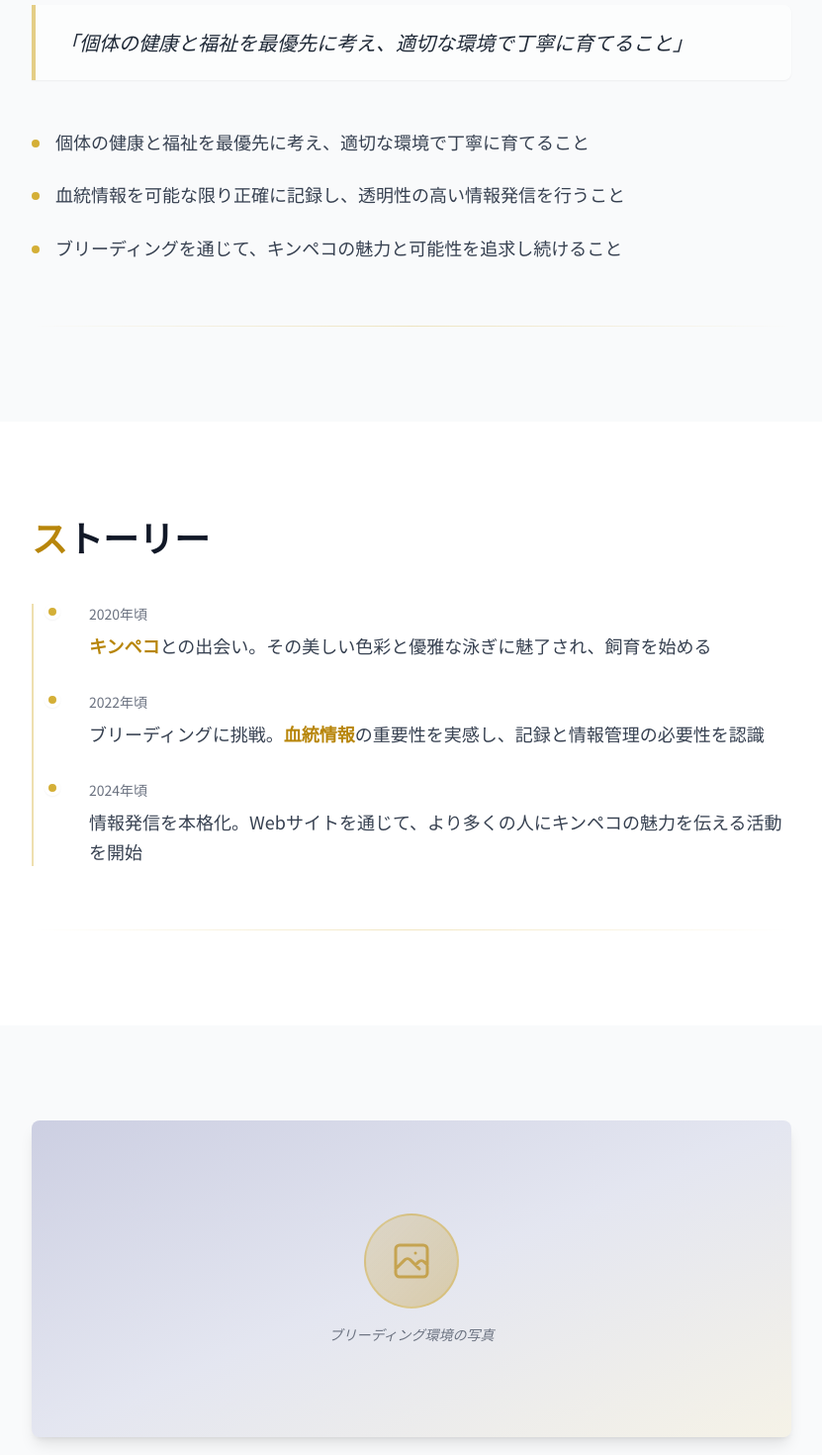
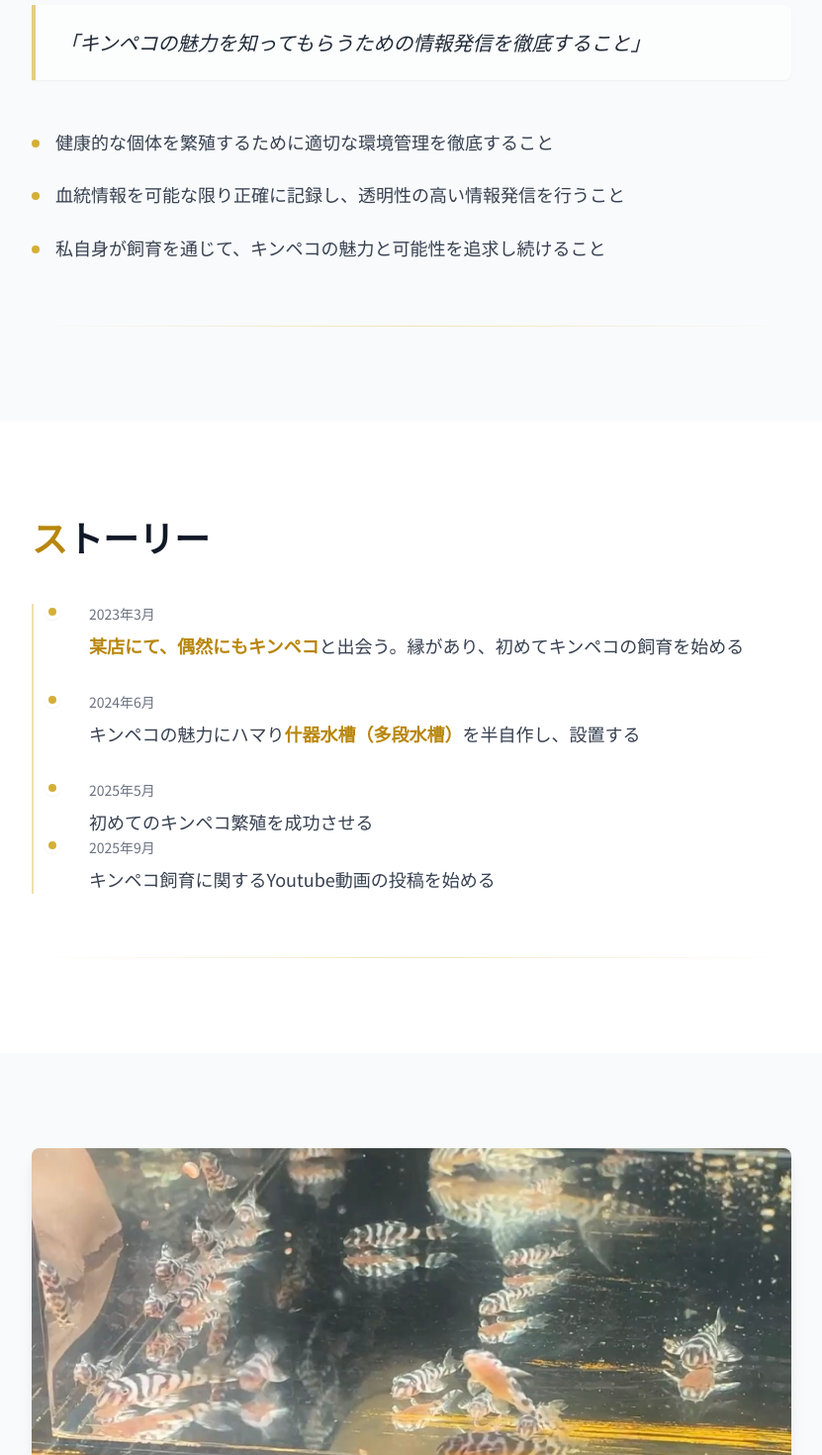
Before and after one commit to baruzeharuna-star/abyss_kinpeko, a Next.js app: page /about in a window 1280 px wide. Shown: the part 900-2370 px from the top of the page at 99% size, without its empty margins (224-1055 px from the left). Built offline with nearby package versions, Linux system fonts and the light colour scheme; no server answers.

Commit message:
画像を差し替え

```diff
--- a/app/about/page.tsx
+++ b/app/about/page.tsx
@@ -1,3 +1,4 @@
+import Image from "next/image";
 import BloodlineLinkButton from "../components/BloodlineLinkButton";
 
 export default function AboutPage() {
@@ -21,13 +22,13 @@ export default function AboutPage() {
       <section className="py-16 md:py-24 px-4">
         <div className="max-w-3xl mx-auto">
           <p className="text-lg md:text-xl text-gray-700 leading-relaxed mb-4">
-            <span className="text-accent-600 font-semibold">キンペコ</span>という美しい熱帯魚との出会いから、ブリーディングの世界へ足を踏み入れました。
+           2024年3月に <span className="text-accent-600 font-semibold">キンペコ</span>という美しい熱帯魚と出会い、キンペコ飼育の世界に足を踏み入れました。
           </p>
           <p className="text-lg md:text-xl text-gray-700 leading-relaxed mb-4">
-            日々の観察と記録を通じて、個体の成長や特徴を丁寧に把握し、血統の情報を可能な限り明確にしていくことが、私たちの使命だと考えています。
+            日々の観察と記録を通じて、個体の成長や特徴を丁寧に把握し、血統の情報を可能な限り明確にしていくことが重要だと感じています。
           </p>
           <p className="text-lg md:text-xl text-gray-700 leading-relaxed">
-            キンペコの世界をより多くの人に知っていただくため、情報発信とブリーディングに取り組んでいます。
+            キンペコの世界をより多くの人に知っていただくため、ブリーダーを目指して情報発信とブリーディングに取り組んでいます。
           </p>
         </div>
         {/* セクション区切りライン */}
@@ -44,7 +45,7 @@ export default function AboutPage() {
           {/* 強調文：哲学・思想を左ボーダー付きカードで表現 */}
           <div className="mb-12 pl-6 border-l-4 border-accent-500/60 bg-white/50 py-6 pr-6 rounded-r-lg shadow-sm">
             <p className="text-lg md:text-xl text-gray-800 leading-relaxed italic">
-              「個体の健康と福祉を最優先に考え、適切な環境で丁寧に育てること」
+              「キンペコの魅力を知ってもらうための情報発信を徹底すること」
             </p>
           </div>
 
@@ -52,7 +53,7 @@ export default function AboutPage() {
             <li className="flex items-start">
               <span className="flex-shrink-0 w-2 h-2 bg-accent-500 rounded-full mt-3 mr-4"></span>
               <p className="text-lg text-gray-700 leading-relaxed">
-                個体の健康と福祉を最優先に考え、適切な環境で丁寧に育てること
+                健康的な個体を繁殖するために適切な環境管理を徹底すること
               </p>
             </li>
             <li className="flex items-start">
@@ -64,7 +65,7 @@ export default function AboutPage() {
             <li className="flex items-start">
               <span className="flex-shrink-0 w-2 h-2 bg-accent-500 rounded-full mt-3 mr-4"></span>
               <p className="text-lg text-gray-700 leading-relaxed">
-                ブリーディングを通じて、キンペコの魅力と可能性を追求し続けること
+                私自身が飼育を通じて、キンペコの魅力と可能性を追求し続けること
               </p>
             </li>
           </ul>
@@ -83,30 +84,39 @@ export default function AboutPage() {
             <div className="relative">
               <div className="absolute -left-[21px] top-0 w-4 h-4 bg-accent-500 rounded-full border-4 border-white shadow-sm"></div>
               <div className="ml-6">
-                <p className="text-sm text-gray-500 mb-2">2020年頃</p>
+                <p className="text-sm text-gray-500 mb-2">2023年3月</p>
                 <p className="text-lg text-gray-700 leading-relaxed">
-                  <span className="text-accent-600 font-semibold">キンペコ</span>との出会い。その美しい色彩と優雅な泳ぎに魅了され、飼育を始める
+                  <span className="text-accent-600 font-semibold">某店にて、偶然にもキンペコ</span>と出会う。縁があり、初めてキンペコの飼育を始める
                 </p>
               </div>
             </div>
             <div className="relative">
               <div className="absolute -left-[21px] top-0 w-4 h-4 bg-accent-500 rounded-full border-4 border-white shadow-sm"></div>
               <div className="ml-6">
-                <p className="text-sm text-gray-500 mb-2">2022年頃</p>
+                <p className="text-sm text-gray-500 mb-2">2024年6月</p>
                 <p className="text-lg text-gray-700 leading-relaxed">
-                  ブリーディングに挑戦。<span className="text-accent-600 font-semibold">血統情報</span>の重要性を実感し、記録と情報管理の必要性を認識
+                  キンペコの魅力にハマり<span className="text-accent-600 font-semibold">什器水槽（多段水槽）</span>を半自作し、設置する
                 </p>
               </div>
             </div>
             <div className="relative">
               <div className="absolute -left-[21px] top-0 w-4 h-4 bg-accent-500 rounded-full border-4 border-white shadow-sm"></div>
               <div className="ml-6">
-                <p className="text-sm text-gray-500 mb-2">2024年頃</p>
+                <p className="text-sm text-gray-500 mb-2">2025年5月</p>
                 <p className="text-lg text-gray-700 leading-relaxed">
-                  情報発信を本格化。Webサイトを通じて、より多くの人にキンペコの魅力を伝える活動を開始
+                  初めてのキンペコ繁殖を成功させる
+                </p>
+              </div>
+              <div className="relative">
+              <div className="absolute -left-[21px] top-0 w-4 h-4 bg-accent-500 rounded-full border-4 border-white shadow-sm"></div>
+              <div className="ml-6">
+                <p className="text-sm text-gray-500 mb-2">2025年9月</p>
+                <p className="text-lg text-gray-700 leading-relaxed">
+                  キンペコ飼育に関するYoutube動画の投稿を始める
                 </p>
               </div>
             </div>
+          </div>
           </div>
         </div>
         {/* セクション区切りライン */}
@@ -117,27 +127,13 @@ export default function AboutPage() {
       <section className="py-16 md:py-24 px-4 bg-gray-50">
         <div className="max-w-3xl mx-auto">
           <div className="relative w-full h-64 md:h-80 rounded-lg overflow-hidden shadow-lg bg-gradient-to-br from-primary-900/20 via-primary-800/10 to-accent-500/10">
-            {/* プレースホルダー：実際の画像に置き換え可能 */}
-            <div className="absolute inset-0 flex items-center justify-center">
-              <div className="text-center px-8">
-                <div className="w-24 h-24 mx-auto mb-4 rounded-full bg-gradient-to-br from-accent-500/20 to-accent-600/30 border-2 border-accent-500/40 flex items-center justify-center">
-                  <svg className="w-12 h-12 text-accent-600/60" fill="none" stroke="currentColor" viewBox="0 0 24 24">
-                    <path strokeLinecap="round" strokeLinejoin="round" strokeWidth={1.5} d="M4 16l4.586-4.586a2 2 0 012.828 0L16 16m-2-2l1.586-1.586a2 2 0 012.828 0L20 14m-6-6h.01M6 20h12a2 2 0 002-2V6a2 2 0 00-2-2H6a2 2 0 00-2 2v12a2 2 0 002 2z" />
-                  </svg>
-                </div>
-                <p className="text-sm text-gray-500 italic">
-                  {/* 実際の画像を配置する場合は、以下のコメントアウト部分を使用 */}
-                  {/* <Image
-                    src="/images/about/breeding-environment.jpg"
-                    alt="ブリーディング環境"
-                    fill
-                    className="object-cover"
-                    priority
-                  /> */}
-                  ブリーディング環境の写真
-                </p>
-              </div>
-            </div>
+            <Image
+              src="/images/about/breeding_pic.jpg"
+              alt="ブリーディング環境"
+              fill
+              className="object-cover"
+              priority
+            />
           </div>
         </div>
       </section>
@@ -149,7 +145,7 @@ export default function AboutPage() {
             <span className="text-accent-600">い</span>まやっていること
           </h2>
           <p className="text-lg text-gray-700 leading-relaxed mb-8">
-            現在は、約2畳の専用スペースでブリーディングを行っています。日々の観察と記録を大切にしながら、個体の成長をサポートしています。
+            現在は、約2畳の専用スペースでキンペコの飼育を行っています。日々の観察と記録を大切にしながら、情報発信に力を入れています。
           </p>
           <ul className="space-y-4">
             <li className="flex items-start">
@@ -167,7 +163,7 @@ export default function AboutPage() {
             <li className="flex items-start">
               <span className="text-accent-500 mr-3 font-bold">•</span>
               <p className="text-lg text-gray-700 leading-relaxed">
-                情報発信とコミュニティへの貢献
+                情報発信とYoutube動画の投稿
               </p>
             </li>
           </ul>
@@ -179,7 +175,7 @@ export default function AboutPage() {
       {/* Link Section */}
       <section className="py-16 md:py-24 px-4">
         <div className="max-w-3xl mx-auto text-center">
-          <BloodlineLinkButton>ブリードしている血統を見る</BloodlineLinkButton>
+          <BloodlineLinkButton>繁殖している血統を見る</BloodlineLinkButton>
         </div>
       </section>
     </div>
--- a/app/blog/[slug]/page.tsx
+++ b/app/blog/[slug]/page.tsx
@@ -141,7 +141,7 @@ export default function BlogPostPage() {
       {/* ヒーローセクション */}
       <section
         ref={heroRef}
-        className={`relative text-gray-900 py-16 sm:py-20 md:py-32 lg:py-40 overflow-hidden min-h-[400px] sm:min-h-[500px] md:min-h-[600px] transition-all duration-1000 ${
+        className={`relative text-gray-900 pt-16 pb-6 sm:pt-20 sm:pb-8 md:pt-32 md:pb-24 lg:pt-40 lg:pb-32 overflow-hidden transition-all duration-1000 ${
           isVisible.hero ? "opacity-100" : "opacity-0"
         }`}
       >
@@ -150,17 +150,17 @@ export default function BlogPostPage() {
           <div className="max-w-4xl mx-auto">
             <Link
               href="/blog"
-              className="inline-block text-primary-600 hover:text-primary-800 mb-6 transition-colors font-medium"
+              className="inline-block text-primary-600 hover:text-primary-800 mb-4 sm:mb-5 md:mb-6 transition-colors font-medium"
             >
               ← ブログ一覧に戻る
             </Link>
-            <div className="flex items-center gap-4 mb-6">
+            <div className="flex items-center gap-4 mb-4 sm:mb-5 md:mb-6">
               <div className="h-1 w-16 bg-gradient-to-r from-accent-500 to-primary-600 rounded-full animate-gradient"></div>
               <p className="text-sm md:text-base font-medium text-primary-600 tracking-wider uppercase">
                 {formatDate(post.date)}
               </p>
             </div>
-            <h1 className="text-2xl sm:text-3xl md:text-4xl lg:text-6xl xl:text-7xl font-bold leading-tight mb-8 text-gradient">
+            <h1 className="text-2xl sm:text-3xl md:text-4xl lg:text-6xl xl:text-7xl font-bold leading-tight mb-3 sm:mb-4 md:mb-8 text-gradient">
               {post.title}
             </h1>
             {/* タグ表示を一旦非表示 */}
@@ -183,7 +183,7 @@ export default function BlogPostPage() {
       {/* 記事内容セクション */}
       <section
         ref={contentRef}
-        className={`bg-white py-4 md:py-6 transition-all duration-1000 ${
+        className={`bg-white pt-4 pb-4 sm:pt-6 sm:pb-6 md:pt-6 md:pb-6 transition-all duration-1000 ${
           isVisible.content ? "opacity-100 translate-y-0" : "opacity-0 translate-y-8"
         }`}
       >
--- a/app/components/Header.tsx
+++ b/app/components/Header.tsx
@@ -68,11 +68,11 @@ export default function Header() {
                 飼育環境
               </Link>
             </li>
-            <li>
+            {/* <li>
               <Link href="/purchase" className="px-3 py-2 hover:text-accent-400 transition-colors text-sm lg:text-base">
                 購入方法
               </Link>
-            </li>
+            </li> */}
             <li>
               <Link href="/blog" className="px-3 py-2 hover:text-accent-400 transition-colors text-sm lg:text-base">
                 ブログ
@@ -126,7 +126,7 @@ export default function Header() {
                   飼育環境
                 </Link>
               </li>
-              <li>
+              {/* <li>
                 <Link
                   href="/purchase"
                   className="block px-4 py-3 hover:bg-white/10 transition-colors text-base"
@@ -134,7 +134,7 @@ export default function Header() {
                 >
                   購入方法
                 </Link>
-              </li>
+              </li> */}
               <li>
                 <Link
                   href="/blog"
--- a/app/page.tsx
+++ b/app/page.tsx
@@ -82,12 +82,12 @@ export default function Home() {
         <div className="relative z-10 container mx-auto px-4 w-full">
           <div className="max-w-4xl mx-auto text-center md:text-left">
             <h1 className="text-3xl md:text-4xl lg:text-6xl xl:text-7xl font-bold mb-6 md:mb-8 text-gray-900 md:text-white leading-tight">
-              <span className="block">血統と記録で語る、</span>
-              <span className="block mt-2 md:mt-4">キンペコブリード</span>
+              <span className="block">実体験と記録で語る、</span>
+              <span className="block mt-2 md:mt-4">キンペコ繁殖日記</span>
             </h1>
             <p className="text-base md:text-lg lg:text-xl text-gray-700 md:text-white/90 leading-relaxed max-w-2xl mx-auto md:mx-0">
             キンペコに関する情報と記録をまとめた<br />
-            個人ブリーダーの発信サイト
+            キンペコブリーダーを目指すAbyssの発信サイト
             </p>
           </div>
         </div>
@@ -112,7 +112,7 @@ export default function Home() {
                   はじめて見ていただいた方へ
                 </h2>
               </div>
-              <div className="grid grid-cols-1 md:grid-cols-3 gap-6 md:gap-8 lg:gap-12">
+              <div className="grid grid-cols-1 md:grid-cols-2 gap-6 md:gap-8 lg:gap-12">
                 <Link
                   href="/about"
                   className="group block bg-white/10 md:backdrop-blur-sm rounded-lg p-4 md:p-6 border border-white/20 hover:bg-white/20 hover:border-white/40 active:bg-white/30 transition-all duration-300"
@@ -124,7 +124,7 @@ export default function Home() {
                     </svg>
                   </div>
                   <p className="text-sm md:text-base text-white/90 leading-relaxed drop-shadow-md">
-                    ブリーダーとしての想いとこだわりをご紹介します
+                    キンペコの飼育環境やモットーをご紹介します
                   </p>
                 </Link>
                 <Link
@@ -138,10 +138,10 @@ export default function Home() {
                     </svg>
                   </div>
                   <p className="text-sm md:text-base text-white/90 leading-relaxed drop-shadow-md">
-                    日々の育成状況、成長状況の記録を更新しています
+                    日々の育成状況、キンペコに関する情報を更新しています
                   </p>
                 </Link>
-                <Link
+                {/* <Link
                   href="/purchase"
                   className="group block bg-white/10 md:backdrop-blur-sm rounded-lg p-4 md:p-6 border border-white/20 hover:bg-white/20 hover:border-white/40 active:bg-white/30 transition-all duration-300"
                 >
@@ -152,9 +152,9 @@ export default function Home() {
                     </svg>
                   </div>
                   <p className="text-sm md:text-base text-white/90 leading-relaxed drop-shadow-md">
-                    私のブリードしたキンペコの購入方法をご案内いたします
+                    ！準備中！
                   </p>
-                </Link>
+                </Link> */}
               </div>
             </div>
           </div>
@@ -220,7 +220,7 @@ export default function Home() {
                  特に初心者にとっては大きな壁になることがあります
                 </p>
                 <p className="text-base md:text-lg text-white leading-relaxed drop-shadow-lg">
-                 私が実際に育てた個体について分かる限りの情報を整理して発信しています
+                 私が繁殖している血統について分かる限りの情報を整理して発信しています
                 </p>
               </div>
             </div>
```
Also changed, not shown: content/blog/bloodline-example-1.md (+3 -3 lines), public/images/about/breeding_pic.jpg (added).
